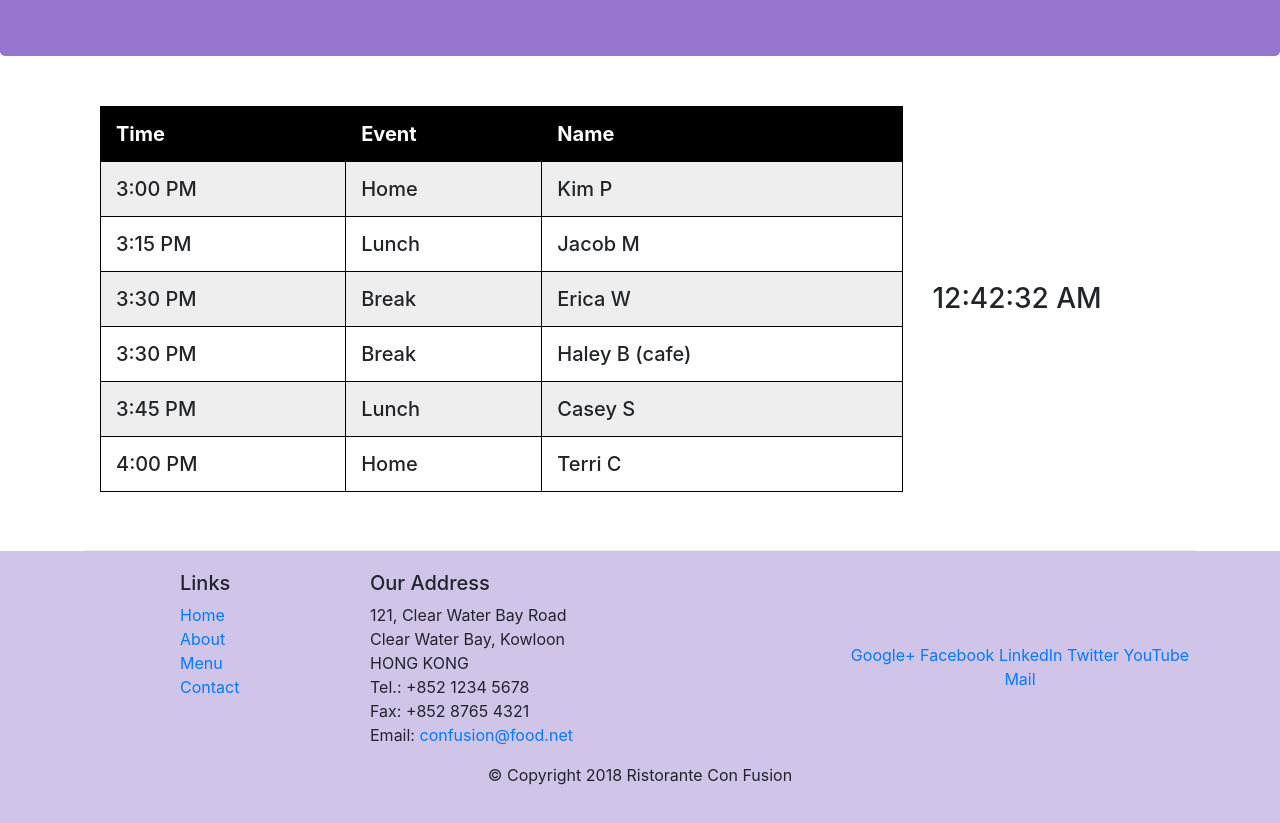
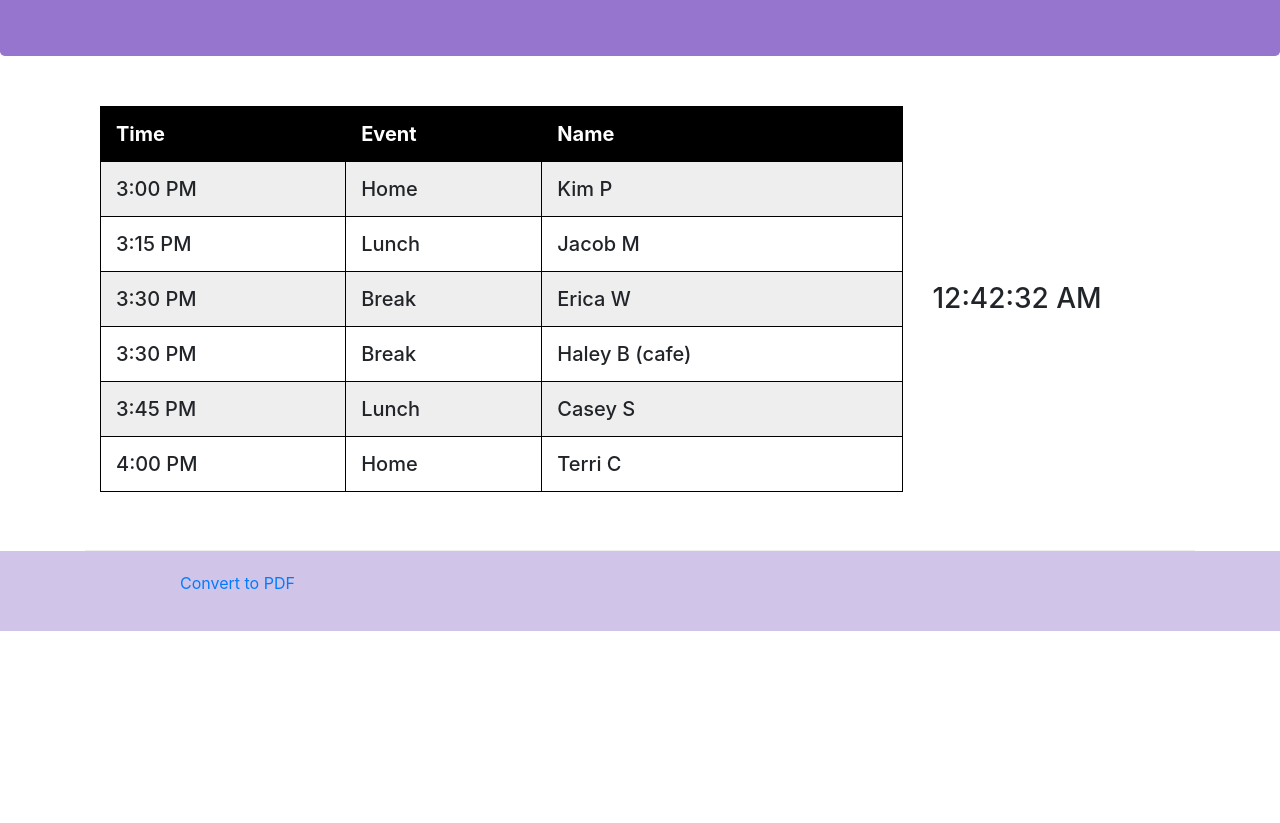
Before and after one commit to leepaw/export_jspdf, a website: page index.html in a window 1280 px wide. Shown: the part 140-963 px from the top of the page. After the commit the page ends 800 px from the top, so only its background shows below. Drawn offline with nearby package versions, Linux system fonts and the light colour scheme.

Commit message:
removed footer

```diff
--- a/index.html
+++ b/index.html
@@ -110,39 +110,9 @@
         <div class="container">
             <div class="row">
                 <div class="col-4 offset-1 col-sm-2">
-                    <h5>Links</h5>
                     <ul class="list-unstyled">
-                        <li><a href="#">Home</a></li>
-                        <li><a href="#">About</a></li>
-                        <li><a href="#">Menu</a></li>
-                        <li><a href="#">Contact</a></li>
+                        <li><a href="#">Convert to PDF</a></li>
                     </ul>
-                </div>
-                <div class="col-7 col-sm-5">
-                    <h5>Our Address</h5>
-                    <address>
-		              121, Clear Water Bay Road<br>
-		              Clear Water Bay, Kowloon<br>
-		              HONG KONG<br>
-		              Tel.: +852 1234 5678<br>
-		              Fax: +852 8765 4321<br>
-		              Email: <a href="mailto:confusion@food.net">confusion@food.net</a>
-		           </address>
-                </div>
-                <div class="col-12 col-sm-4 align-self-center">
-                    <div class="text-center">
-                        <a href="http://google.com/+">Google+</a>
-                        <a href="http://www.facebook.com/profile.php?id=">Facebook</a>
-                        <a href="http://www.linkedin.com/in/">LinkedIn</a>
-                        <a href="http://twitter.com/">Twitter</a>
-                        <a href="http://youtube.com/">YouTube</a>
-                        <a href="mailto:">Mail</a>
-                    </div>
-                </div>
-           </div>
-           <div class="row justify-content-center">
-                <div class="col-auto">
-                    <p>© Copyright 2018 Ristorante Con Fusion</p>
                 </div>
            </div>
         </div>
```
